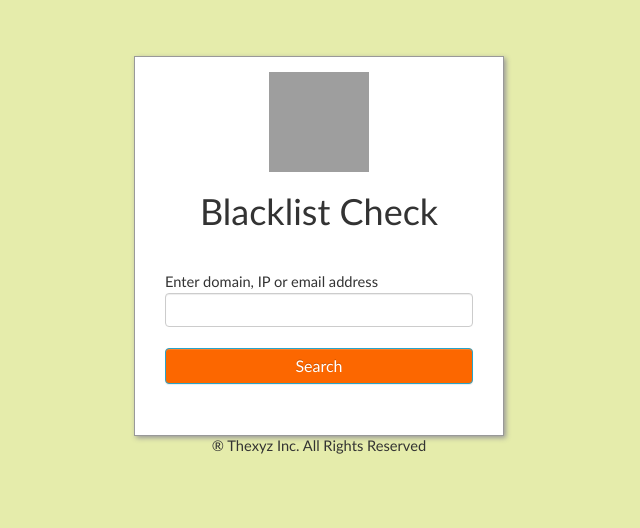
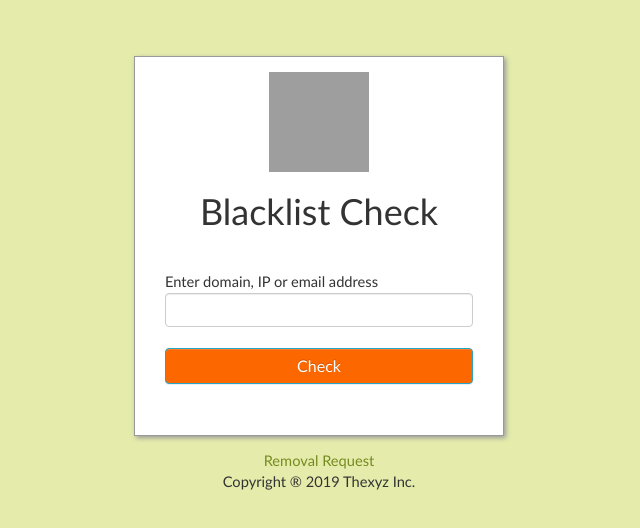
Before and after one commit to Thexyz/blocklist-front, a React (Create React App) app: page / in a window 1280 px wide. Shown: the top 528 px of the page, without its empty margins (321-961 px from the left). Built offline with nearby package versions, Linux system fonts and the light colour scheme; grey boxes are pictures that could not be loaded.

Commit message:
ui change2

```diff
--- a/public/index.html
+++ b/public/index.html
@@ -40,8 +40,10 @@
       <h1>Blacklist Check</h1>
       <div id="root"></div>
     </div>
+    <a class="text-right removal" href="https://www.thexyz.com/input/blacklist-removal-request/">Removal Request</a>
   </div>
-  <p style="text-align: center;">® Thexyz Inc. All Rights Reserved</p>
+
+  <p style="text-align: center;">Copyright ® 2019 Thexyz Inc.</p>
 
 </body>
 
--- a/public/style.css
+++ b/public/style.css
@@ -59,6 +59,7 @@ input:-webkit-autofill {
 }
 
 div.form_wrapper {
+	margin-bottom: 15px !important;
 	padding-top: 15px;
 	width: 370px;
 	margin: auto;
@@ -183,3 +184,6 @@ body.alert div#placeholder { display: none !important; }
 div, select, label {
 clear: both;
 }
+.removal {
+	color: #768B1F !important;
+}
--- a/src/App.js
+++ b/src/App.js
@@ -97,7 +97,7 @@ export default class App extends React.Component {
               onClick={this.SearchDomain}
             >
               <div className="form-group">
-                <input type="submit" className="btn btn-info btn-block" value="Search"/>
+                <input type="submit" className="btn btn-info btn-block" value="Check"/>
                 <br />
               </div>
             </div>
```
Also changed, not shown: src/App.css (line endings or trailing spaces).
